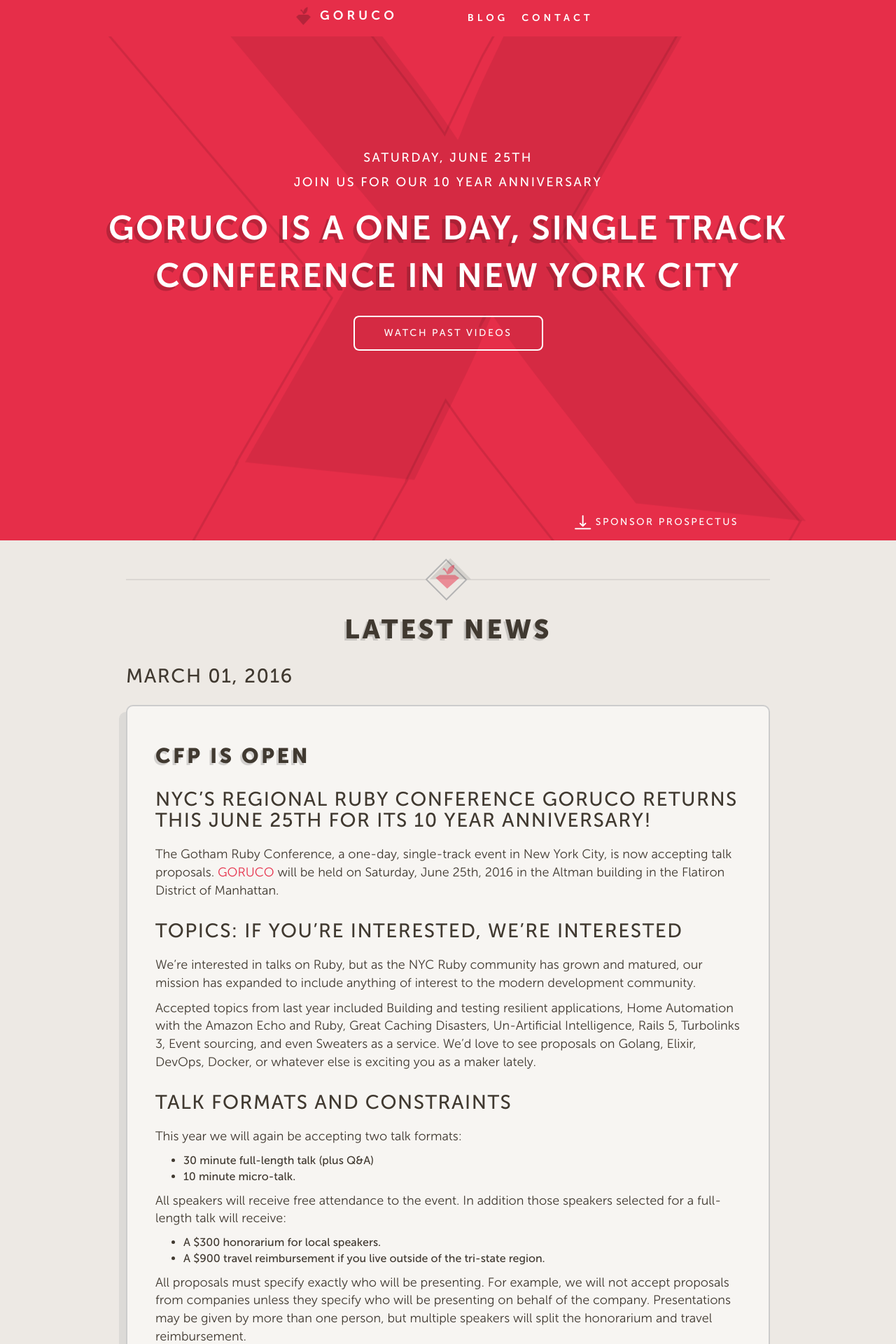
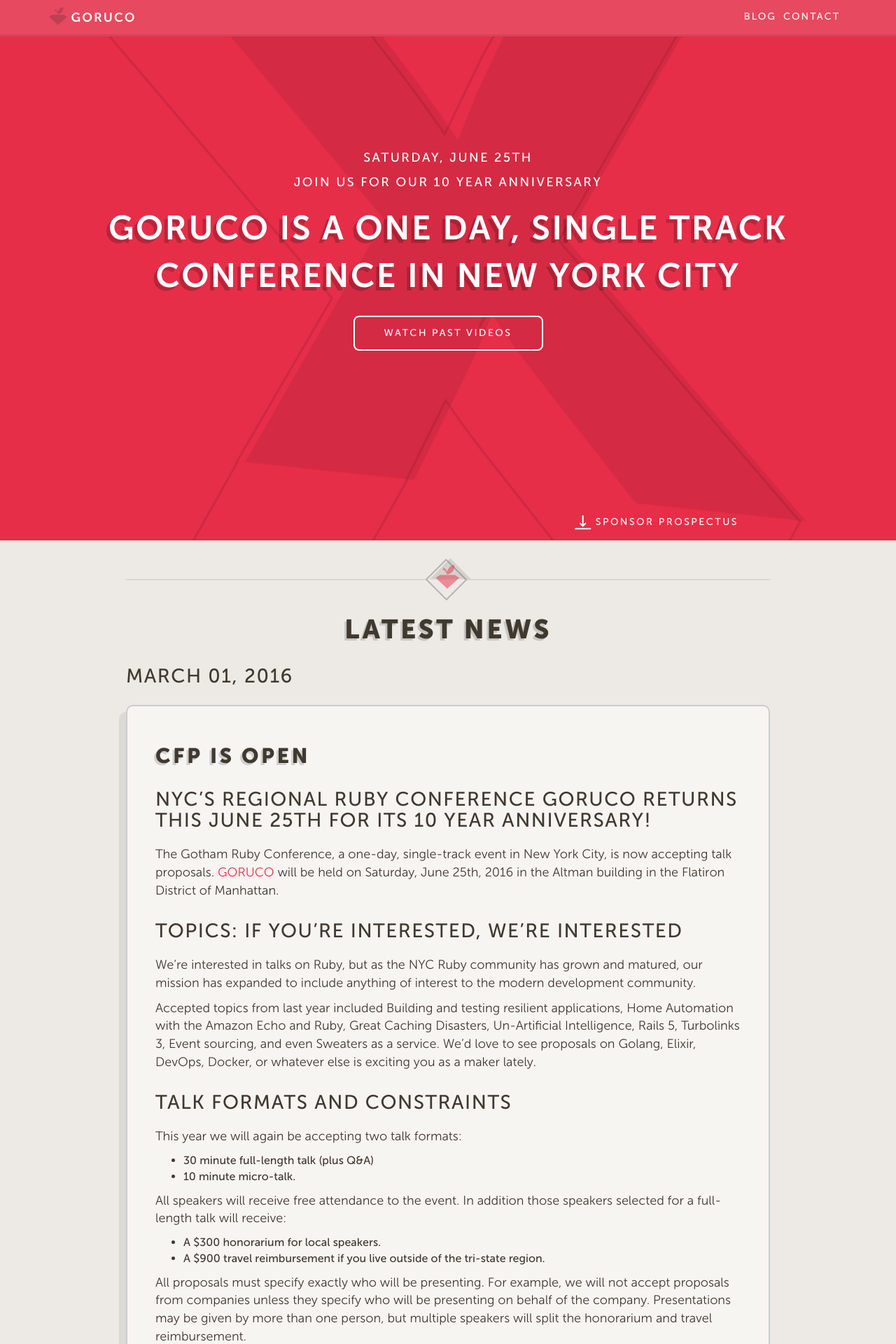
Before and after one commit to goruco/goruco2016, a Jekyll site: the page built from index.html, in a window 1280 px wide. Shown: the top 1920 px of the page at 70% size. Built offline with Jekyll 4.4.1, drawn with Linux system fonts in a browser that asks for light colours.

Commit message:
Homepage header visual tweaks in #4

```diff
--- a/_includes/header.html
+++ b/_includes/header.html
@@ -1,10 +1,15 @@
 <header>
   <div class='header'>
+    <div class='container'>
+      <div class='row'>
+        <div class='col-sm-3 col-xs-12'>
           <a href='/'>
             <img src='/assets/images/ruby.png' />
             <span class='title'>Goruco</span>
           </a>
+        </div>
 
+        <div class='col-xs-9 pull-right hidden-xs'>
           <div class='nav-links hidden-xs'>
             <a href="/blog">Blog</a>
       <!--       <a href="">Tickets</a>
@@ -12,6 +17,9 @@
             <a href="">Location</a>
             <a href="">Schedule</a> -->
             <a href="{% if page.url != '/index.html' %}/{% endif %}#contact">Contact</a>
+          </div>
+        </div>
+      </div>
     </div>
   </div>
 
@@ -23,4 +31,5 @@
       <a href="">Schedule</a> -->
       <a href="{% if page.url != '/index.html' %}/{% endif %}#contact">Contact</a>
     </div>
+  </div>
 </header>
--- a/_sass/_header_footer.scss
+++ b/_sass/_header_footer.scss
@@ -3,28 +3,33 @@
   height: 52px;
   padding-top: 10px;
   background-color: $red;
-  font-weight: 700;
+  opacity: .85;
+  font-weight: 500;
   color: white;
   text-transform: uppercase;
-  letter-spacing: 5px;
+  letter-spacing: 2px;
   margin-bottom: 0;
   border-color: transparent;
   display: flex;
   justify-content: center;
+  border-bottom: 3px solid #CF2941;
 
   @include sm-screen {
-    height: 72px;
+    padding-top: 25px;
     text-align: center;
     flex-direction: column;
   }
 
   @include xs-screen {
     height: 42px;
+    border-bottom: transparent;
   }
 
   .nav-links {
     margin-left: 100px;
     margin-top: 4px;
+    display: flex;
+    justify-content: flex-end;
 
     a {
       padding-right: 10px;
@@ -40,13 +45,13 @@
 .header {
   .title {
     font-size: 18px;
-    vertical-align: bottom;
+    font-weight: 700;
+    vertical-align: sub;
   }
 
   img {
     height: 26px;
     width: 26px;
-    padding-right: 5px;
   }
 }
 
@@ -64,11 +69,13 @@
 .slider-nav {
   background-color: $red;
   height: 20px;
-  font-weight: 700;
+  font-weight: 500;
   color: white;
   text-transform: uppercase;
-  letter-spacing: 5px;
+  letter-spacing: 2px;
   padding-bottom: 30px;
+  opacity: .85;
+  border-bottom: 3px solid #CF2941;
 
   a {
     padding: 0 10px
```
Also changed, not shown: _sass/_colors.scss (line endings or trailing spaces). Lines whose indentation alone changed are shown as unchanged.
